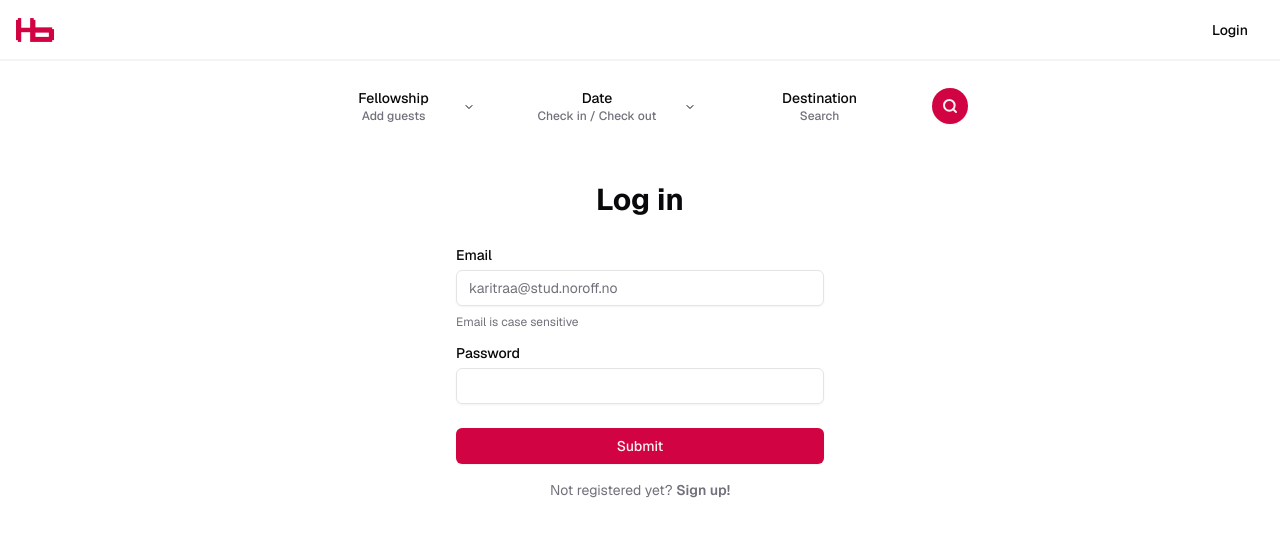
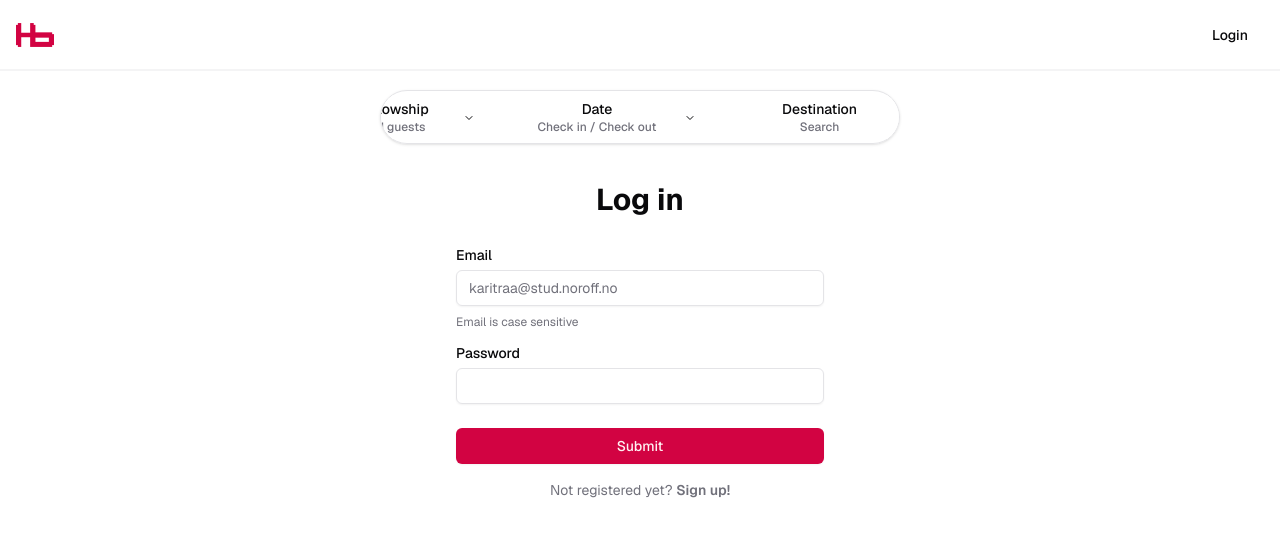
Before and after one commit to Motormary/nextjs-pe2-holidaze, a Next.js app: page /login in a window 1280 px wide. Shown: the top 536 px of the page. Built offline with nearby package versions, Linux system fonts and the light colour scheme; no server answers.

Commit message:
fix: suspense / nav hydration

```diff
--- a/app/layout.tsx
+++ b/app/layout.tsx
@@ -5,6 +5,7 @@ import { UserProvider } from "@/components/user-provider"
 import MobileNav from "@/components/mobile-nav"
 import TopNav from "@/components/top-nav"
 import { Toaster } from "sonner"
+import { Suspense } from "react"
 
 const geistSans = Geist({
   variable: "--font-geist-sans",
@@ -32,9 +33,13 @@ export default function RootLayout({
         className={`${geistSans.variable} ${geistMono.variable} [&_*]: relative flex min-h-svh flex-col items-center antialiased outline`}
       >
         <UserProvider>
-          <TopNav />
+          <Suspense fallback={null}>
+            <TopNav />
+          </Suspense>
           {children}
-          <MobileNav />
+          <Suspense fallback={null}>
+            <MobileNav />
+          </Suspense>
           <Toaster richColors />
         </UserProvider>
       </body>
--- a/app/not-found.tsx
+++ b/app/not-found.tsx
@@ -1,4 +1,4 @@
-export default async function NotFound() {
+export default function NotFound() {
   return (
     <main className="flex w-full grow flex-col items-center justify-center">
       <h1>404</h1>
--- a/components/top-nav.tsx
+++ b/components/top-nav.tsx
@@ -19,18 +19,17 @@ import Link from "next/link"
 import { useRouter, useSearchParams } from "next/navigation"
 import { ChangeEvent, memo, useRef, useState, useTransition } from "react"
 import { DateRange } from "react-day-picker"
+import NavMenu from "./nav-menu"
 import { Calendar } from "./ui/calendar"
-import { useUser } from "./user-provider"
-import NavMenu from "./nav-menu"
 
 /* Backend does not support guests and check in filtering, so they are merely placeholders */
 
 function TopNav() {
   const router = useRouter()
-  const { user } = useUser()
   const inputRef = useRef<null | HTMLInputElement>(null)
-  const userLink = user ? `/user/${user.name}` : "/login"
+
   const scrolled = useScrolledFromTop(61)
+
   const searchParams = useSearchParams()
   const defaultQueryValue = searchParams.get("q")
 
@@ -91,7 +90,8 @@ function TopNav() {
       className={"peer bg-background h-[142px] w-full py-1.5 max-md:hidden"}
     >
       <motion.div
-        animate={scrolled ? { height: "60px" } : { height: "142px" }}
+        initial={scrolled ? { height: "70px" } : { height: "142px" }}
+        animate={scrolled ? { height: "70px" } : { height: "142px" }}
         transition={{ bounceDamping: 8, duration: 0.5 }}
         className={cn(
           scrolled && "shadow-md",
@@ -100,7 +100,7 @@ function TopNav() {
       >
         <div
           className={cn(
-            "bg-background container mx-auto flex min-h-[60px] justify-between px-4 py-2",
+            "bg-background container mx-auto flex min-h-[70px] justify-between px-4 py-2",
           )}
         >
           <Link href="/" className="content-center">
@@ -121,16 +121,27 @@ function TopNav() {
         <motion.div
           style={{
             zIndex: 50,
+            margin: "0 auto",
+            minHeight: "54px",
           }}
-          animate={scrolled ? { translateY: "-76px" } : { translateY: "0px" }}
+          initial={
+            scrolled
+              ? { translateY: "-82px", width: "380px" }
+              : { translateY: "0px", width: "520px" }
+          }
+          animate={
+            scrolled
+              ? { translateY: "-82px", width: "380px" }
+              : { translateY: "0px", width: "520px" }
+          }
           transition={{ bounceDamping: 8, duration: 0.5 }}
-          className="mx-auto"
+          className="mx-auto flex justify-center overflow-hidden rounded-full border shadow-sm"
         >
           <NavigationMenu>
             <NavigationMenuList>
               <NavigationMenuItem>
                 <NavigationMenuTrigger className="h-11">
-                  <div className={cn("flex flex-col lg:min-w-[130px]")}>
+                  <motion.div className={cn("flex flex-col lg:min-w-[130px]")}>
                     Fellowship
                     <span
                       className={cn(
@@ -144,7 +155,7 @@ function TopNav() {
                           : `Adults: ${adults}`
                         : "Add guests"}
                     </span>
-                  </div>
+                  </motion.div>
                 </NavigationMenuTrigger>
                 <NavigationMenuContent className="bg-transparent">
                   <div className="w-[300px] space-y-2 p-2">
```
Also changed, not shown: components/nav-menu.tsx (+9 -3 lines).
